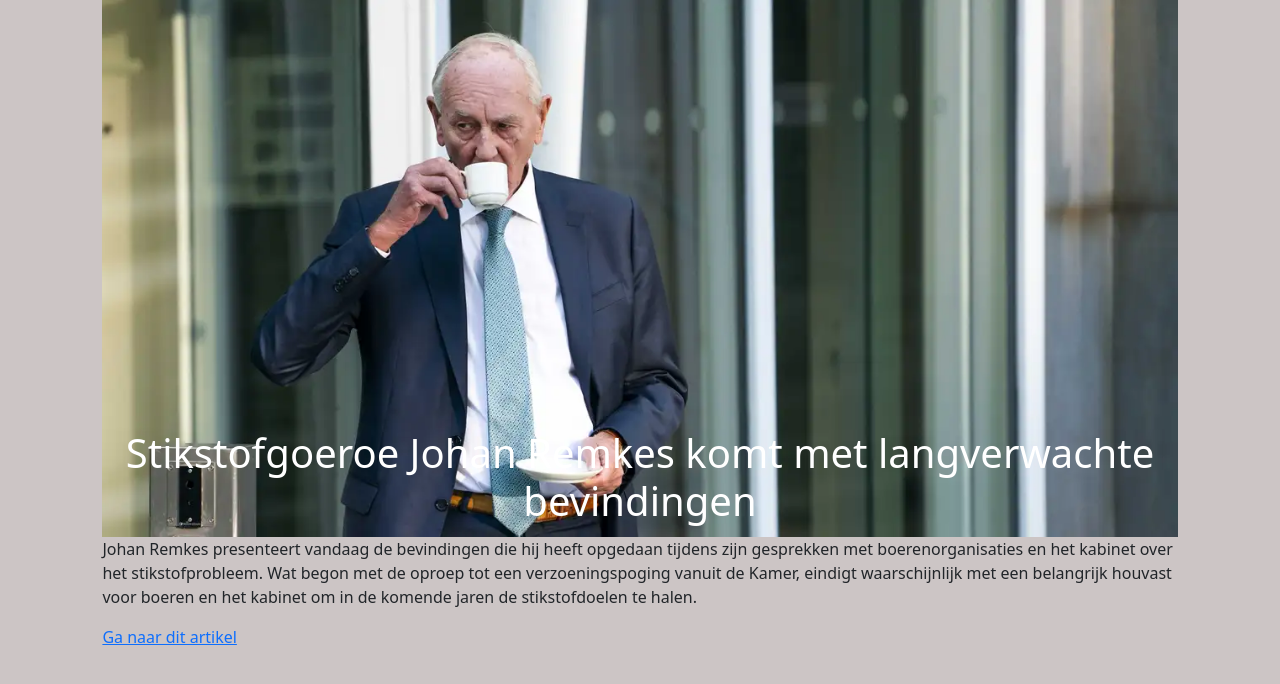
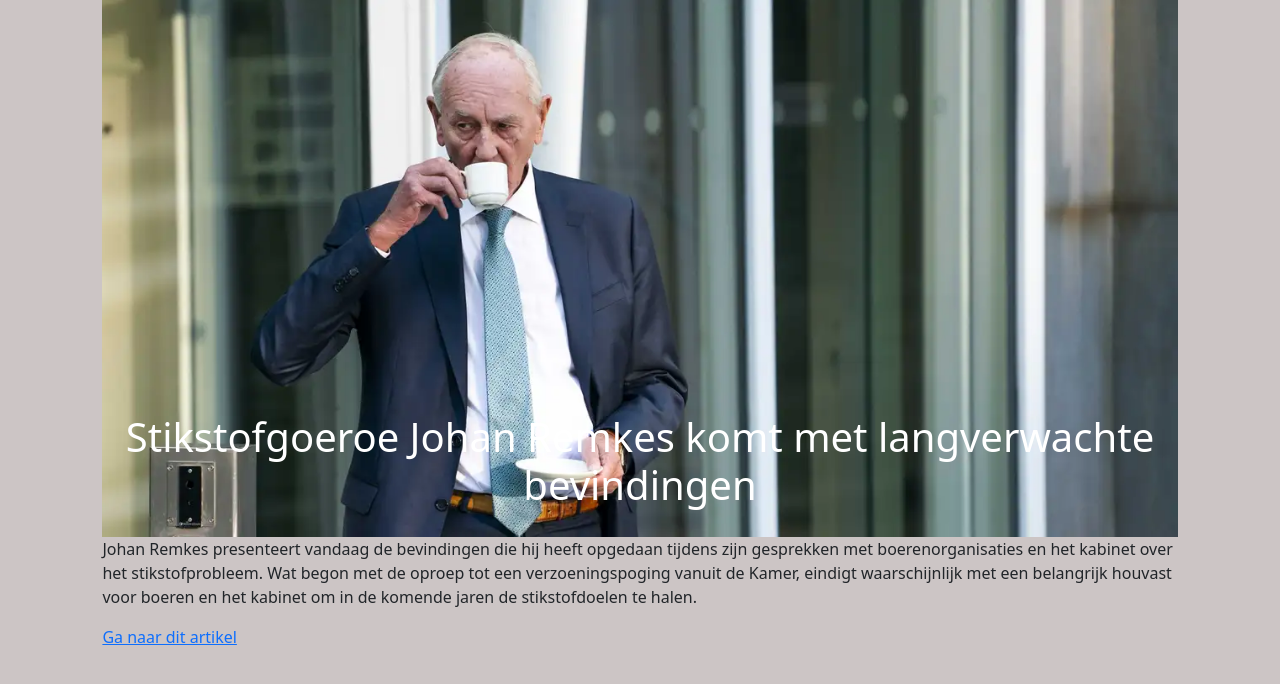
Before and after one commit to NeYoFeijen/C3News, a PHP site: page /pages/news.html in a window 1280 px wide. Shown: the part 57-741 px from the top of the page. Run offline with PHP 8.4, Linux system fonts and the light colour scheme.

Commit message:
Small fix for minimized vieuw
Fix for Minimized vieuws like ipad Air

```diff
--- a/C3TESTDB/css/newsStyle.css
+++ b/C3TESTDB/css/newsStyle.css
@@ -18,7 +18,7 @@
 .carousel-caption {
     position: absolute;
     right: 0%;
-    bottom: 6rem;
+    bottom: 7rem;
     left: 0%;
     padding-top: 1.25rem;
     padding-bottom: 1.25rem;
```
